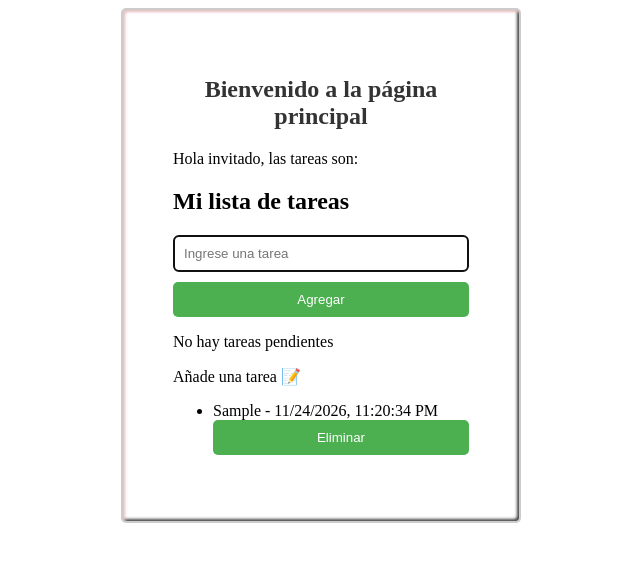
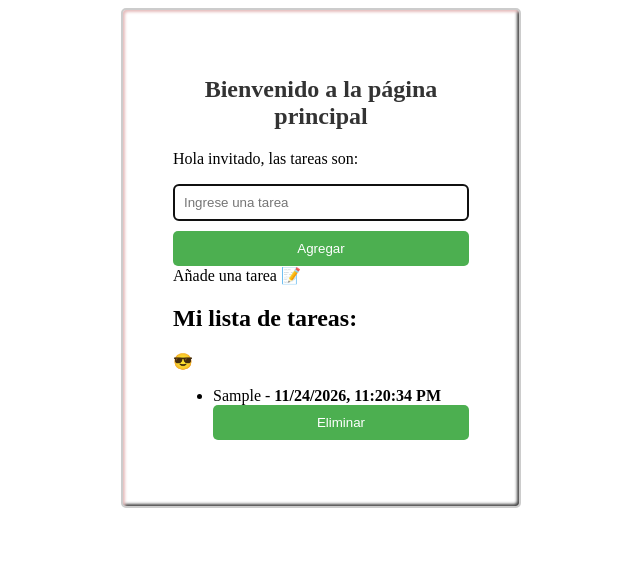
Before and after one commit to rafaelvicarioperez10/appTareas, a plain HTML site: page contenido/principal.html in a window 1280 px wide. Both pictures are taken after typing "Sample" into the empty fields and a click on the button "Agregar". Shown: the whole page, without its empty margins (319-959 px from the left). Drawn offline with Linux system fonts and the light colour scheme.

Commit message:
Actualización
mejoras visuales y funcionalidades.

```diff
--- a/contenido/principal.html
+++ b/contenido/principal.html
@@ -13,20 +13,24 @@
     <div class="container">
         <h1>Bienvenido a la página principal</h1>
         <p id="mensaje"></p>
-        <h2>
-            Mi lista de tareas
-        </h2>
+
         <div>
             <input required type="text" id="tarea" placeholder="Ingrese una tarea">
             <button id="agregar" onclick="agregarTarea()">Agregar</button>
         </div>
         <div id="sinTareas" class="sin-tareas">
-            <p>No hay tareas pendientes</p>
+
             <span> Añade una tarea</span>
             <span emoji>📝</span>
         </div>
+        <div>
+            <h2>
+                Mi lista de tareas:
+            </h2>
+            <span emoji>😎</span>
+        </div>
         <ul id="listaTareas">
-           <!-- Aquí se agregarán las tareas dinámicamente con javascript -->
+            <!-- Aquí se agregarán las tareas dinámicamente con javascript -->
         </ul>
 
     </div>
--- a/js/funcionalidad.js
+++ b/js/funcionalidad.js
@@ -40,11 +40,21 @@ function mostrarTareas() {
     const tareas = obtenerTareas();
 
     lista.replaceChildren();
+    if (tareas.length === 0) {
+        const mensaje = document.createElement("p");
+        mensaje.textContent = "No hay tareas pendientes";
+        lista.appendChild(mensaje);
+        return;
+    }
 
     tareas.forEach((tarea, indice) => {
         const li = document.createElement("li");
         const contenido = document.createElement("span");
-        contenido.textContent = tarea.texto + " - " + tarea.fecha;
+        contenido.textContent = tarea.texto + " - ";
+
+        const fecha = document.createElement("strong");
+        fecha.textContent = tarea.fecha;
+        contenido.appendChild(fecha);
 
         const botonEliminar = document.createElement("button");
         botonEliminar.textContent = "Eliminar";
```
